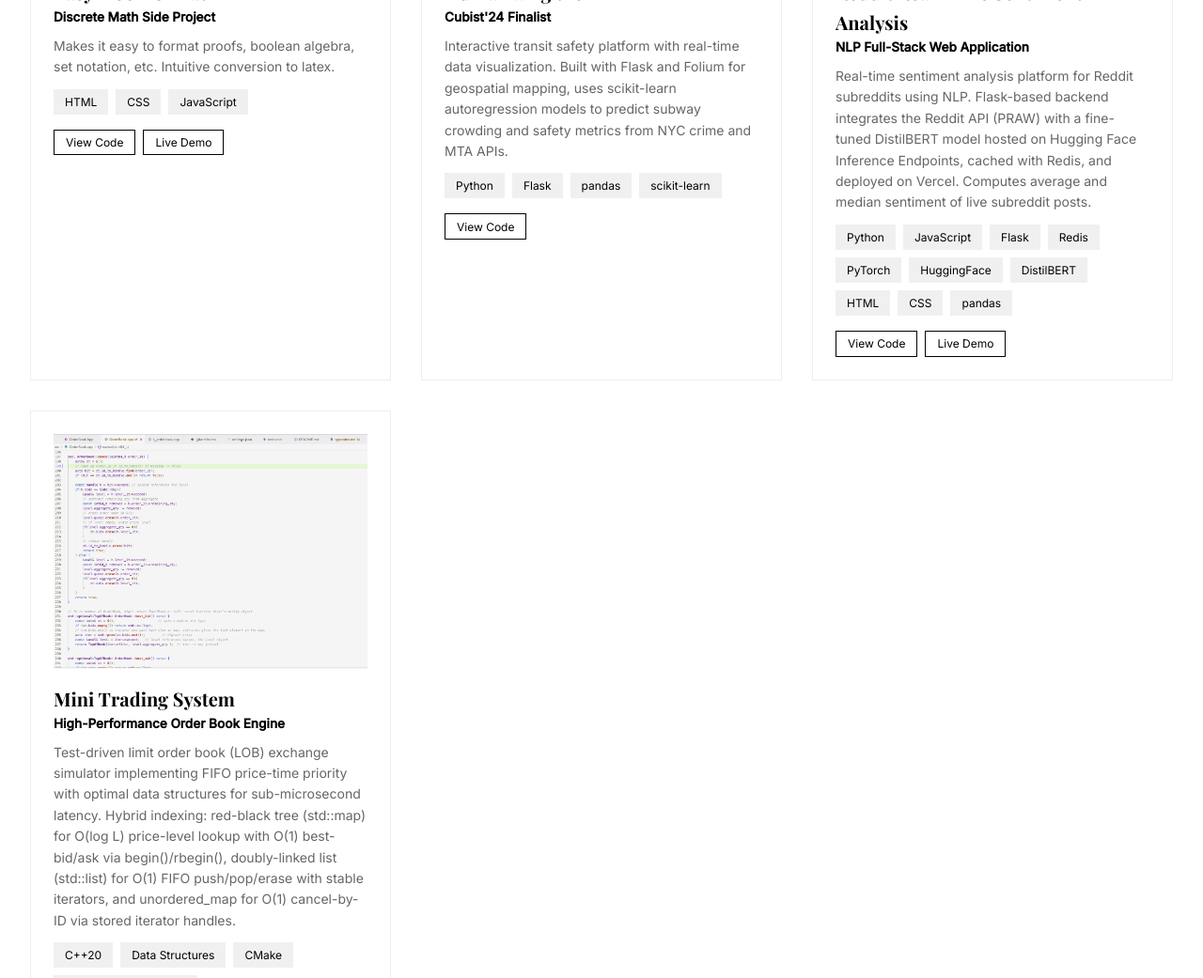
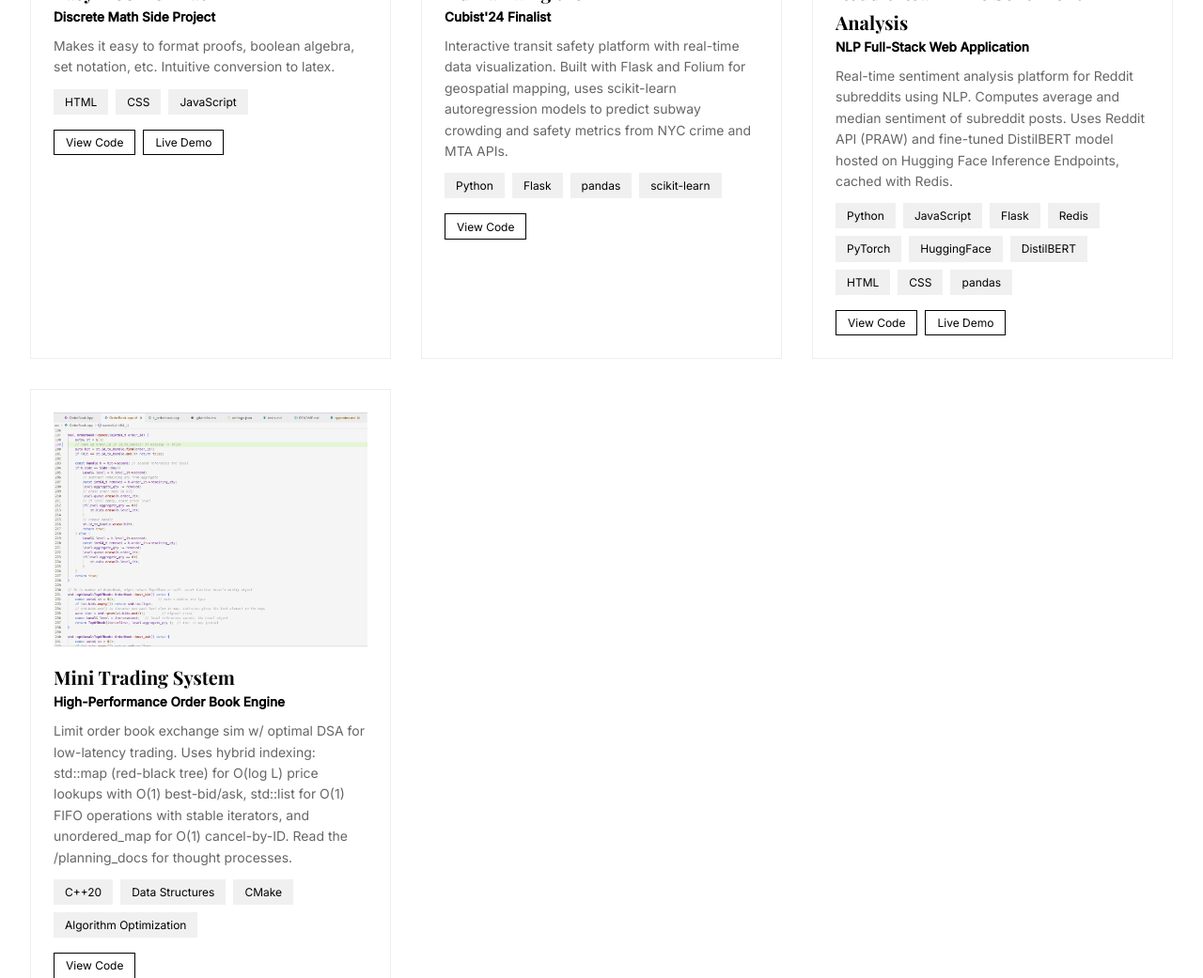
Before and after one commit to alissawu/alissasite, a Next.js app: page /projects in a window 1280 px wide. Shown: the part 575-1616 px from the top of the page at 94% size. Built offline with nearby package versions, Linux system fonts and the light colour scheme.

Commit message:
miniex descrip

```diff
--- a/src/app/projects/page.tsx
+++ b/src/app/projects/page.tsx
@@ -107,10 +107,9 @@ export default function Projects() {
             <h2>Reddit Real-Time Sentiment Analysis</h2>
             <p className={styles.projectSubtitle}>NLP Full-Stack Web Application</p>
             <p className={styles.projectDescription}>
-              Real-time sentiment analysis platform for Reddit subreddits using NLP.
-              Flask-based backend integrates the Reddit API (PRAW) with a fine-tuned DistilBERT model
-              hosted on Hugging Face Inference Endpoints, cached with Redis, and deployed on Vercel.
-              Computes average and median sentiment of live subreddit posts.
+              Real-time sentiment analysis platform for Reddit subreddits using NLP. Computes average and median sentiment of subreddit posts.
+              Uses Reddit API (PRAW) and fine-tuned DistilBERT model hosted on Hugging Face Inference Endpoints, cached with Redis.
+
             </p>
             <div className={styles.techTags}>
               <span>Python</span>
@@ -151,15 +150,10 @@ export default function Projects() {
             <p className={styles.projectSubtitle}>High-Performance Order Book
           Engine</p>
             <p className={styles.projectDescription}>
-              Test-driven limit order book (LOB) exchange simulator implementing
-          FIFO price-time priority
-              with optimal data structures for sub-microsecond latency. Hybrid
-          indexing: red-black tree
-              (std::map) for O(log L) price-level lookup with O(1) best-bid/ask via
-          begin()/rbegin(),
-              doubly-linked list (std::list) for O(1) FIFO push/pop/erase with
-          stable iterators, and
-              unordered_map for O(1) cancel-by-ID via stored iterator handles.
+              Limit order book exchange sim w/ optimal DSA for
+  low-latency trading. Uses hybrid indexing: std::map (red-black tree) for O(log L)
+  price lookups with O(1) best-bid/ask, std::list for O(1) FIFO operations with stable
+  iterators, and unordered_map for O(1) cancel-by-ID. Read the /planning_docs for thought processes.
             </p>
             <div className={styles.techTags}>
               <span>C++20</span>
```
